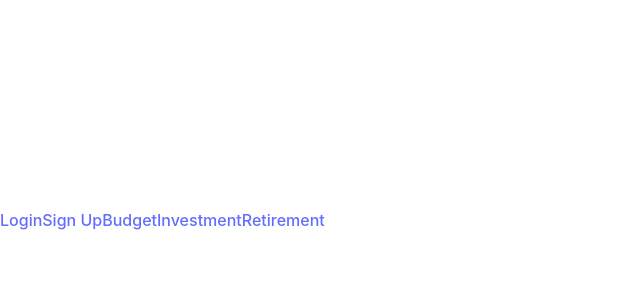
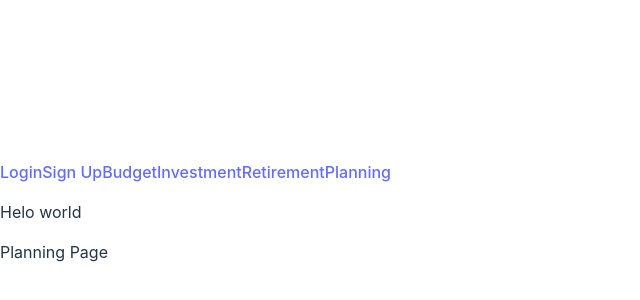
Before and after one commit to rcoppage/Hacklytics2025, a React (Vite) app in the folder my-financial-vite/: page /planning in a window 1280 px wide. Shown: the part 180-480 px from the top of the page, without its empty margins (0-640 px from the left). Built offline with nearby package versions, Linux system fonts and the light colour scheme.

Commit message:
Created Planning Page

```diff
--- a/my-financial-vite/src/App.jsx
+++ b/my-financial-vite/src/App.jsx
@@ -7,6 +7,7 @@ import Investment from './components/Investment/Investment';
 import Retirement from './components/Retirement/Retirement';
 import Login from './components/Login/Login';
 import Signup from './components/Signup/Signup';
+import Planning from './components/Planning/Planning';
 
 function App() {
   return (
@@ -17,6 +18,7 @@ function App() {
         <Link to="/budget">Budget</Link>
         <Link to="/investment">Investment</Link>
         <Link to="/retirement">Retirement</Link>
+        <Link to="/planning">Planning</Link>
       </nav>
 
       <Routes>
@@ -25,6 +27,7 @@ function App() {
         <Route path="/signup" element={<Signup />} />
         <Route path="/budget" element={<Budget />} />
         <Route path="/investment" element={<Investment />} />
+        <Route path="/planning" element={<Planning />} />
         <Route path="/retirement" element={<Retirement />} />
       </Routes>
     </div>
--- /dev/null
+++ b/my-financial-vite/src/components/Planning/Planning.jsx
@@ -0,0 +1,13 @@
+import React from 'react';
+import './Planning.css';
+
+function Planning() {
+    return (
+        <div>
+            <p>Helo world</p>
+            <p>Planning Page</p>
+        </div>
+    )
+}
+
+export default Planning;
```
Also changed, not shown: my-financial-vite/src/components/Planning/Planning.css (added).
